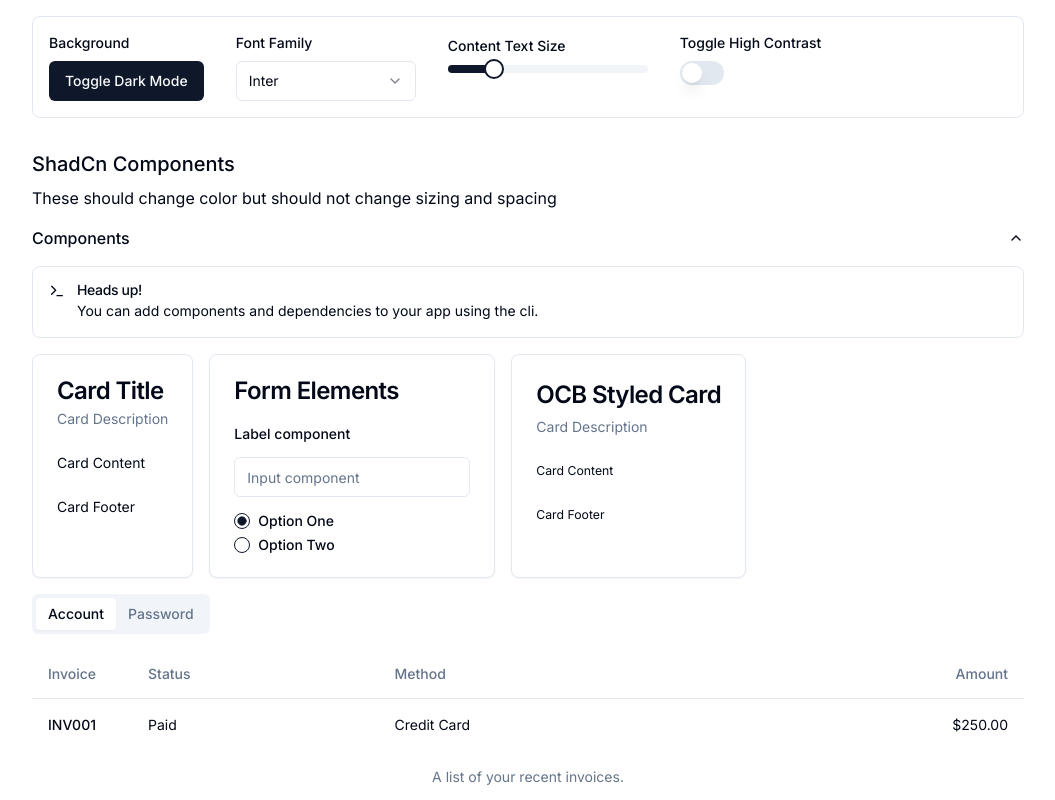
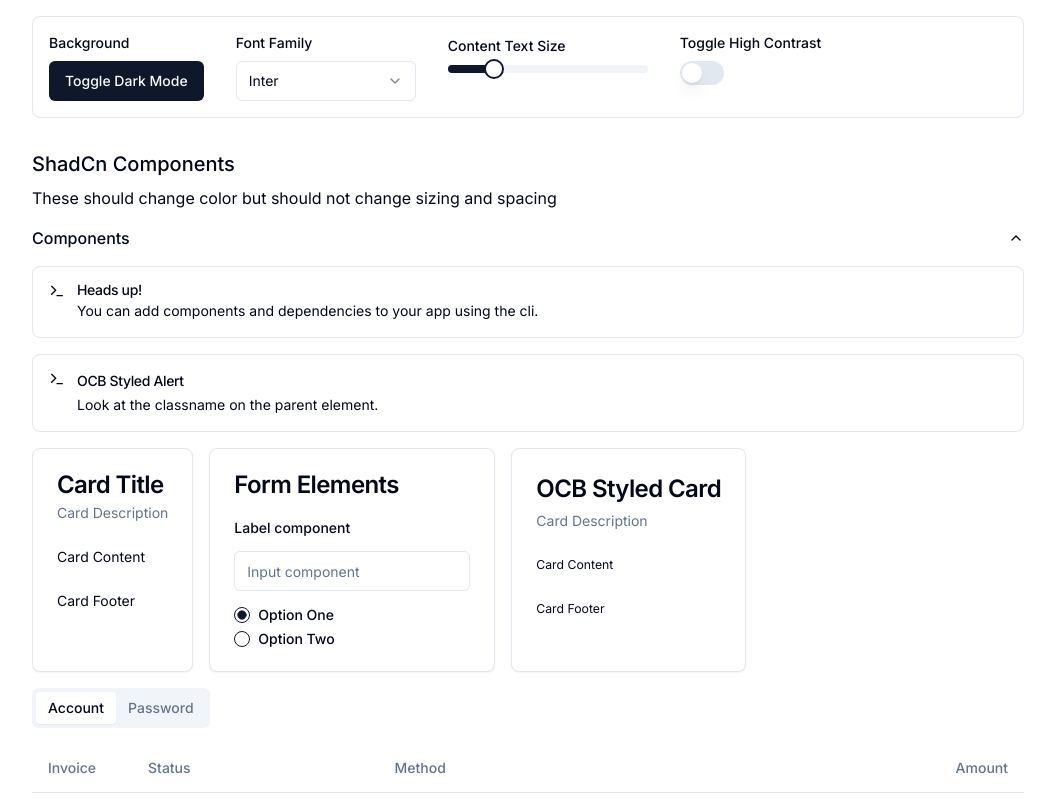
Before and after one commit to Nashex/ocb-shadcn, a Next.js app: page / in a window 1280 px wide. Shown: the top 800 px of the page, without its empty margins (112-1167 px from the left). Built offline with nearby package versions, Linux system fonts and the light colour scheme.

Commit message:
Added OCB styled alert

```diff
--- a/src/components/demo/shad-cn-demo.component.tsx
+++ b/src/components/demo/shad-cn-demo.component.tsx
@@ -57,6 +57,14 @@ export default function ShadCNDemo({}: Props) {
                 <AlertDescription>
                   You can add components and dependencies to your app using the
                   cli.
+                </AlertDescription>
+              </Alert>
+
+              <Alert className="ocb">
+                <Terminal className="h-4 w-4" />
+                <AlertTitle className="text-sm">OCB Styled Alert</AlertTitle>
+                <AlertDescription>
+                  Look at the classname on the parent element.
                 </AlertDescription>
               </Alert>
 
```
